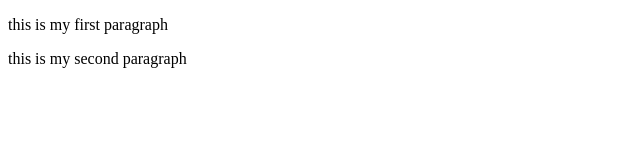
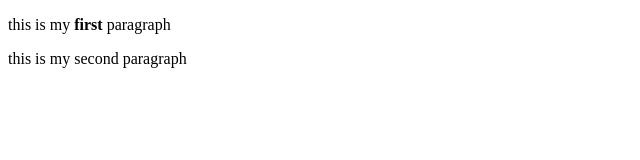
Before and after one commit to mattmart/mattmart.github.io, a plain HTML site: page index.html in a window 1280 px wide. Shown: the full height of the page, 0-640 px from the left. Drawn offline with Linux system fonts and the light colour scheme.

Commit message:
first edit bold tag

```diff
--- a/index.html
+++ b/index.html
@@ -4,7 +4,7 @@
         <title>March 23, 2021</title>
     </head>
 <body>
-    <p>this is my first paragraph</p>
+    <p>this is my <b>first</b> paragraph</p>
     <p>this is my second paragraph</p>
 </body>
 </html>
```
